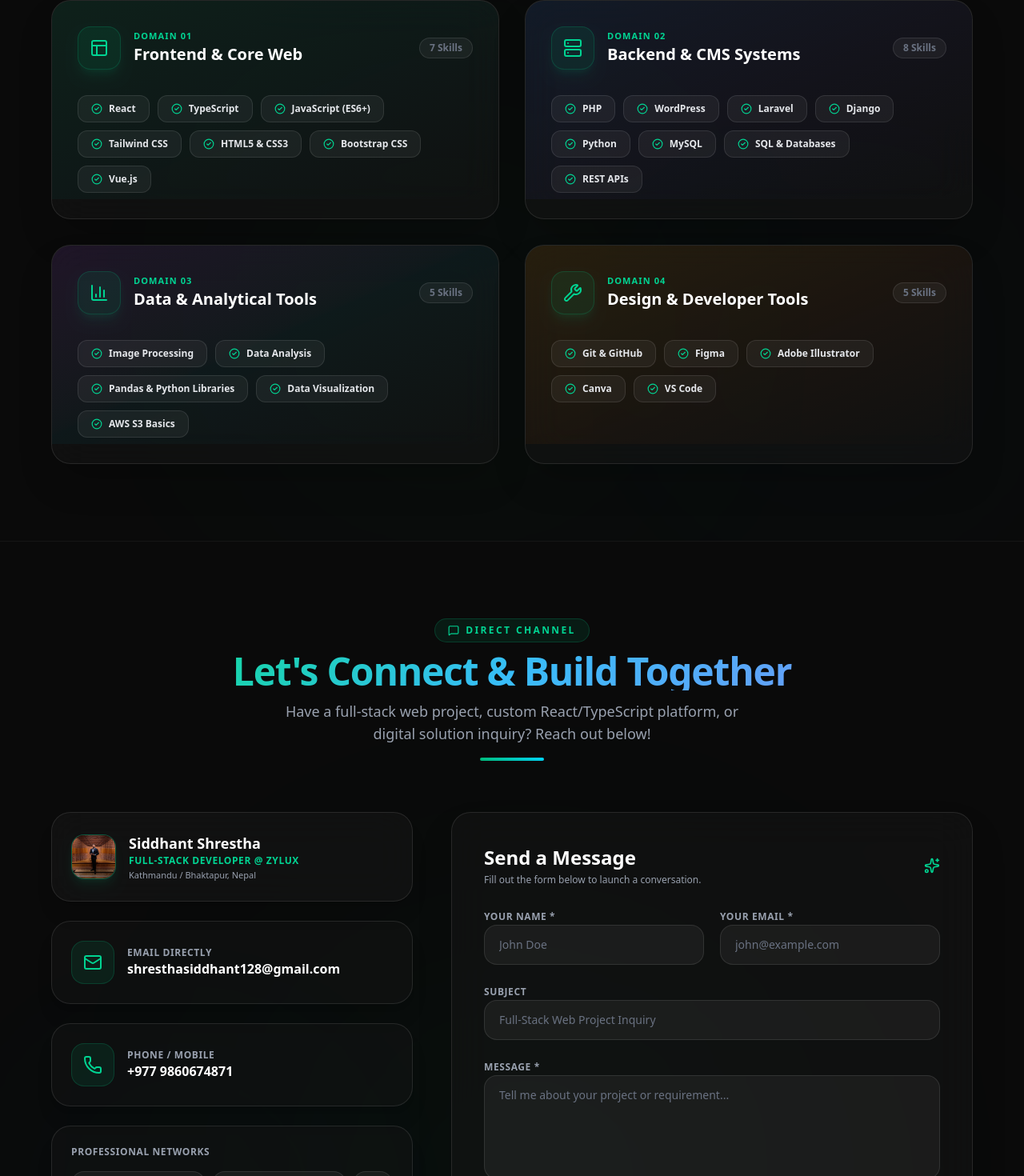
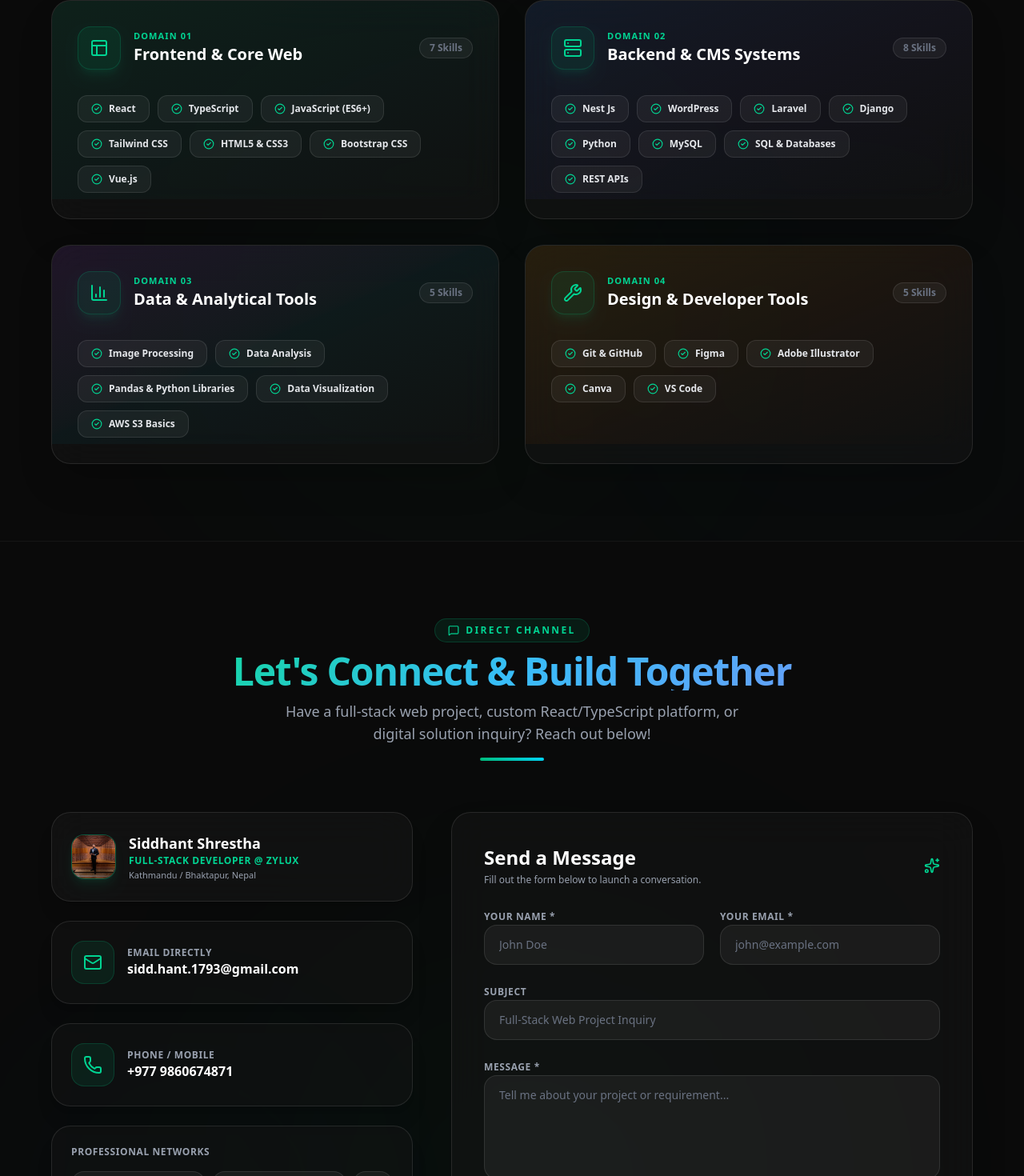
Before and after one commit to Siddh07/next-portfolio, a Next.js app: page / in a window 1280 px wide. Shown: the part 5894-7364 px from the top of the page at 80% size. Built offline with nearby package versions, Linux system fonts and the light colour scheme; no server answers.

Commit message:
feat: implement contact section, footer, hero component, and skills data configuration

```diff
--- a/app/components/ContactSection.tsx
+++ b/app/components/ContactSection.tsx
@@ -90,7 +90,7 @@ export default function ContactSection() {
 
             {/* Email Card */}
             <a
-              href="mailto:shresthasiddhant128@gmail.com"
+              href="mailto:sidd.hant.1793@gmail.com"
               className="p-6 rounded-3xl border border-white/10 bg-neutral-900/40 hover:border-emerald-500/40 transition-all duration-300 flex items-center gap-4 group shadow-xl"
             >
               <div className="p-3.5 rounded-2xl bg-emerald-500/10 border border-emerald-500/20 text-emerald-400 group-hover:bg-emerald-500 group-hover:text-neutral-950 transition-colors">
@@ -101,7 +101,7 @@ export default function ContactSection() {
                   Email Directly
                 </span>
                 <span className="text-sm sm:text-base font-bold text-white group-hover:text-emerald-400 transition-colors">
-                  shresthasiddhant128@gmail.com
+                  sidd.hant.1793@gmail.com
                 </span>
               </div>
             </a>
--- a/app/components/Footer.tsx
+++ b/app/components/Footer.tsx
@@ -142,9 +142,9 @@ export default function Footer() {
             </h4>
 
             <div className="space-y-2 text-xs text-gray-300">
-              <a href="mailto:shresthasiddhant128@gmail.com" className="flex items-center gap-2 hover:text-emerald-400 transition-colors">
+              <a href="mailto:sidd.hant.1793@gmail.com" className="flex items-center gap-2 hover:text-emerald-400 transition-colors">
                 <Mail className="w-4 h-4 text-emerald-400 shrink-0" />
-                <span className="truncate">shresthasiddhant128@gmail.com</span>
+                <span className="truncate">sidd.hant.1793@gmail.com</span>
               </a>
               <a href="tel:+9779860674871" className="flex items-center gap-2 hover:text-emerald-400 transition-colors">
                 <Phone className="w-4 h-4 text-emerald-400 shrink-0" />
--- a/app/components/Hero.tsx
+++ b/app/components/Hero.tsx
@@ -276,7 +276,7 @@ export default function Hero() {
                   <LinkedinIcon />
                 </a>
                 <a
-                  href="mailto:shresthasiddhant128@gmail.com"
+                  href="mailto:sidd.hant.1793@gmail.com"
                   className="p-3 rounded-xl bg-neutral-900 border border-white/10 text-gray-400 hover:text-emerald-400 hover:border-emerald-500/40 transition-all"
                   aria-label="Email Siddhant"
                 >
--- a/app/data/skillsData.ts
+++ b/app/data/skillsData.ts
@@ -19,7 +19,7 @@ export const skillsCategories: SkillCategory[] = [
   {
     title: 'Backend & CMS Systems',
     skills: [
-      { name: 'PHP' },
+      { name: 'Nest Js' },
       { name: 'WordPress' },
       { name: 'Laravel' },
       { name: 'Django' },
--- a/app/resume/page.tsx
+++ b/app/resume/page.tsx
@@ -118,9 +118,9 @@ export default function ResumePage() {
             </div>
 
             <div className="flex flex-col gap-2 text-xs sm:text-sm text-gray-300 print:text-slate-800">
-              <a href="mailto:shresthasiddhant128@gmail.com" className="flex items-center gap-2 hover:text-emerald-400">
+              <a href="mailto:sidd.hant.1793@gmail.com" className="flex items-center gap-2 hover:text-emerald-400">
                 <Mail className="w-4 h-4 text-emerald-400" />
-                <span>shresthasiddhant128@gmail.com</span>
+                <span>sidd.hant.1793@gmail.com</span>
               </a>
               <a href="tel:+9779860674871" className="flex items-center gap-2 hover:text-emerald-400">
                 <Phone className="w-4 h-4 text-emerald-400" />
```
